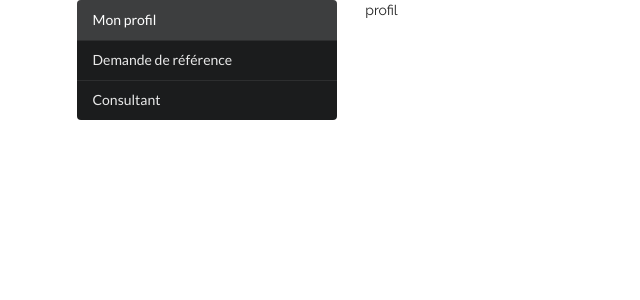
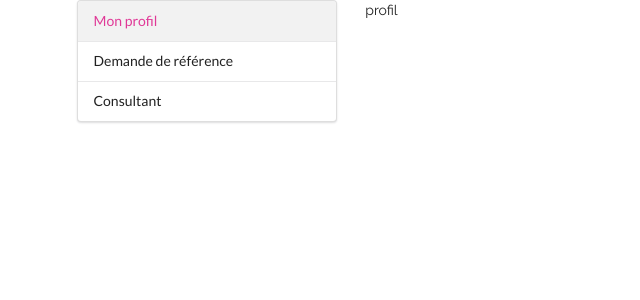
Before and after one commit to marianner96/Projet-Jeune, a CodeIgniter app: page /database/index.php/jeune/index in a window 1280 px wide. Shown: the part 72-372 px from the top of the page, without its empty margins (0-640 px from the left). Run offline with CodeIgniter, Linux system fonts and the light colour scheme.

Commit message:
modification couleur menu jeune

```diff
--- a/application/views/templates/jeunes.php
+++ b/application/views/templates/jeunes.php
@@ -1,7 +1,7 @@
 <div class="ui container">
   <div class="ui grid stackable">
     <div class="four wide column">
-      <div class="ui inverted vertical menu fluid">
+      <div class="ui vertical menu pink fluid">
         <a class="item <?php echo !empty($content) && $content == 'profil' ? 'active' : '' ?>" href="<?php echo site_url('jeune') ?>">
           Mon profil
         </a>
```
